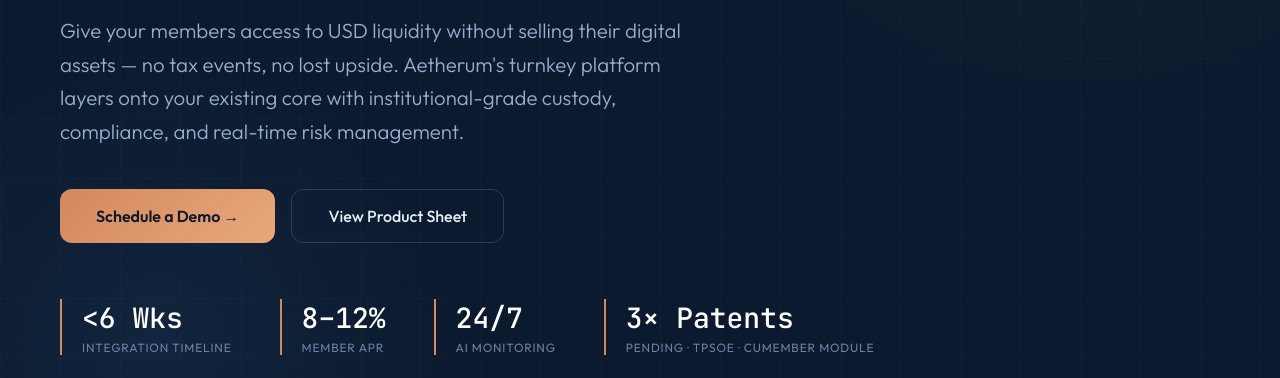
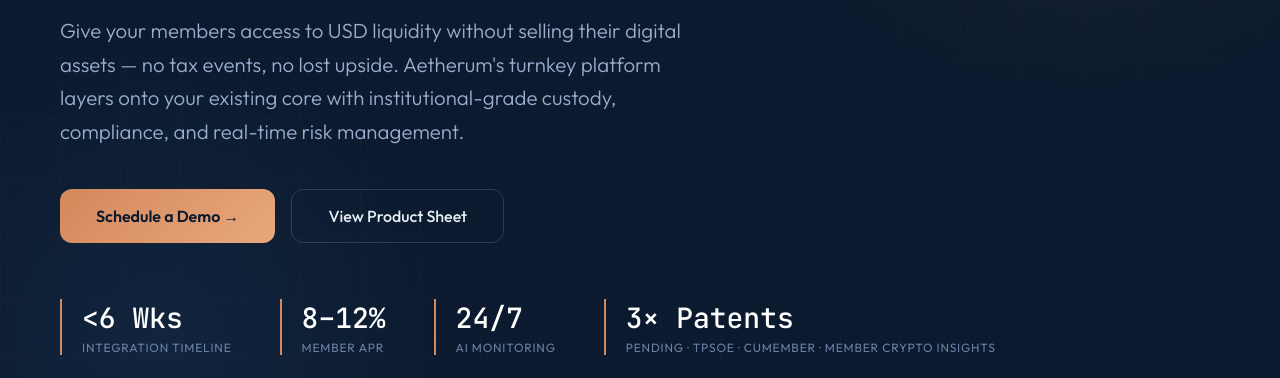
Before and after one commit to Trafalgar-Aetherum/aetherum-site, a website: page index.html in a window 1280 px wide. Shown: the part 422-800 px from the top of the page. Drawn offline with Linux system fonts and the light colour scheme.

Commit message:
fix: add Member Crypto Insights to patent stat subtext

```diff
--- a/index.html
+++ b/index.html
@@ -882,7 +882,7 @@
     </div>
     <div class="hero-stat">
       <div class="num">3× Patents</div>
-      <div class="label">Pending · TPSOE · CUMember Module</div>
+      <div class="label">Pending · TPSOE · CUMember · Member Crypto Insights</div>
     </div>
   </div>
 </section>
```
